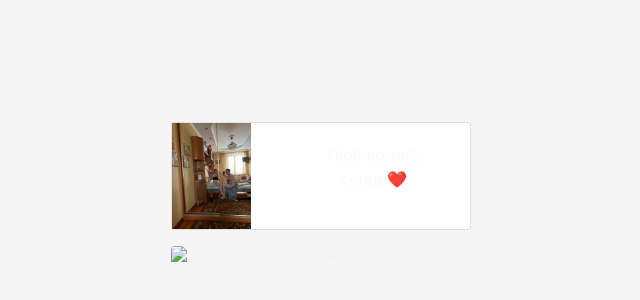
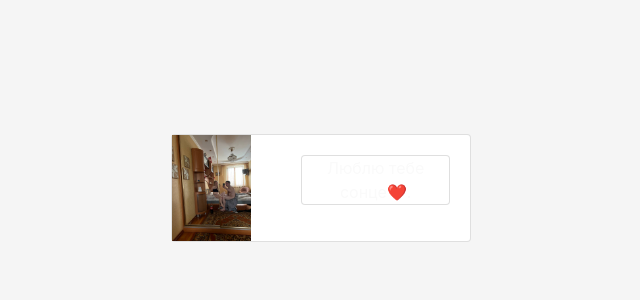
Before and after one commit to NazarBondarev/nazarbondarev.github.io, a plain HTML site: page index.html in a window 1280 px wide. Shown: the part 204-504 px from the top of the page, without its empty margins (319-959 px from the left). Drawn offline with nearby package versions, Linux system fonts and the light colour scheme.

Commit message:
Update index.html

```diff
--- a/index.html
+++ b/index.html
@@ -63,14 +63,13 @@
     <div class="col-md-8">
       <div class="card-body">
 
-        <p class="card-text">Люблю тебе сонце❤️.</p>
+        <p class="card-text card text-bg-primary mb-3">Люблю тебе сонце❤️.</p>
         <p class="card-text"><small class="text-muted"></small></p>
       </div>
     </div>
   </div>
 </div>
-    <h1 class="h3 mb-3 fw-normal"></h1>
-    <img src="" class="rounded mx-auto d-block .img-fluid. max-width: 10%; height: auto;" alt="...">
+
    </main>
 </div>
 
```
